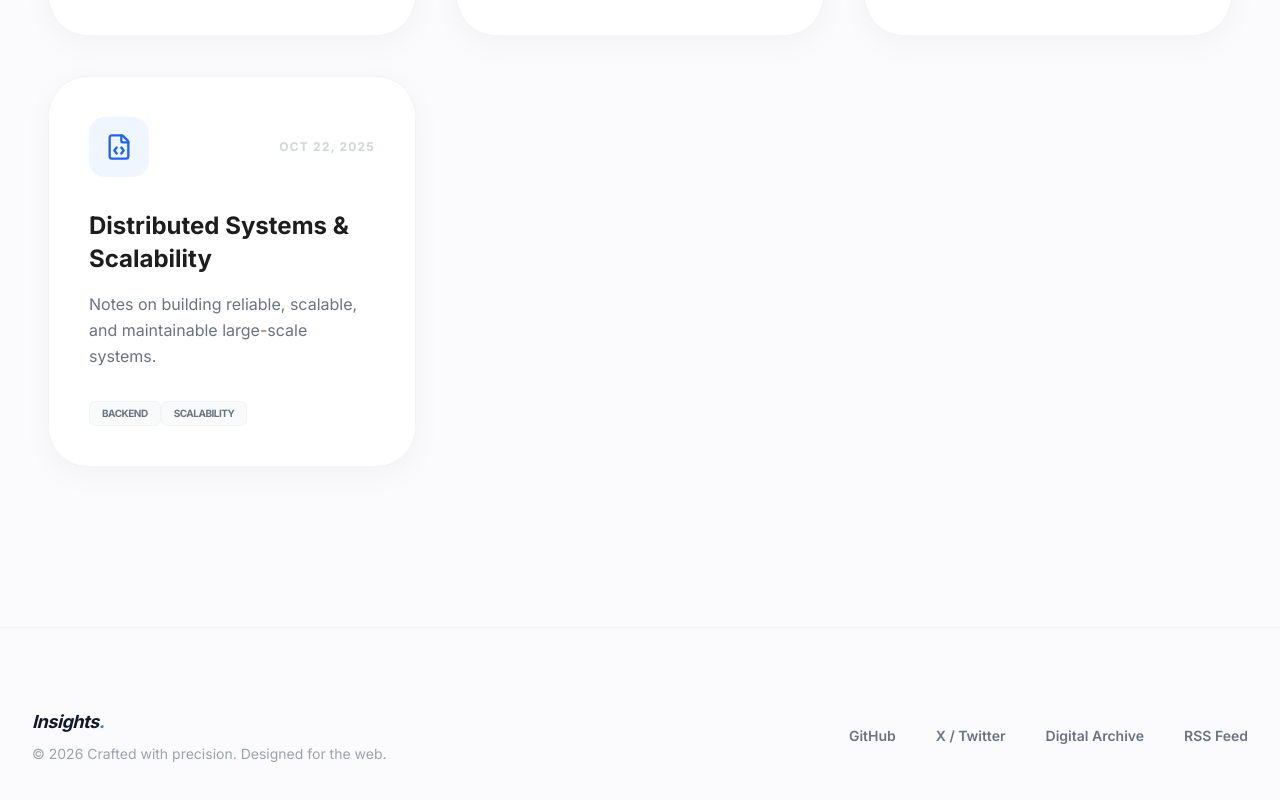
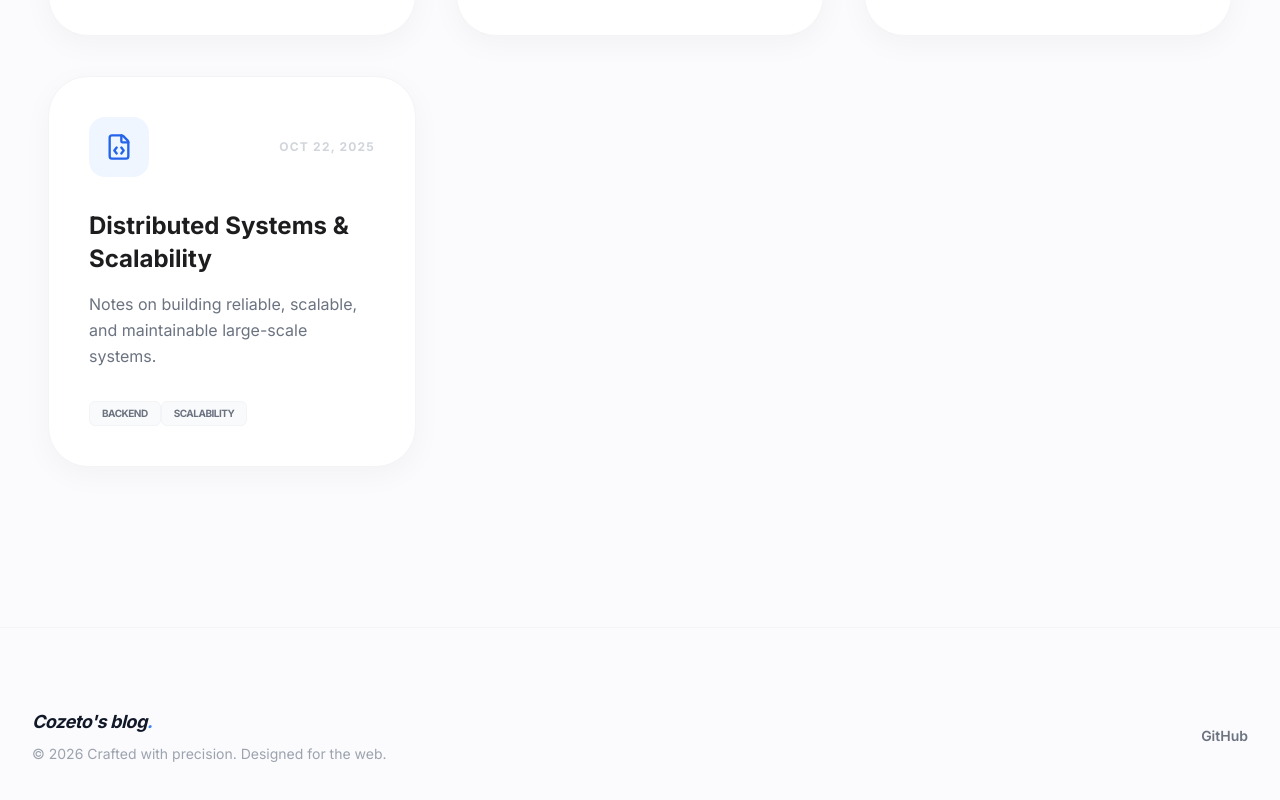
Before and after one commit to Cozeto/cozeto.github.io, a React (Vite) app: page / in a window 1280 px wide. Shown: the part 1119-1919 px from the top of the page. Built offline with nearby package versions, Linux system fonts and the light colour scheme.

Commit message:
feat: UI update

```diff
--- a/App.tsx
+++ b/App.tsx
@@ -34,14 +34,11 @@ const App: React.FC = () => {
         <footer className="border-t border-gray-100 dark:border-gray-900 py-20 px-8">
           <div className="max-w-[1600px] mx-auto flex flex-col md:flex-row justify-between items-center gap-8">
             <div className="text-sm text-gray-400">
-              <p className="font-bold text-gray-900 dark:text-white mb-2 italic text-lg tracking-tight">Insights<span className="text-blue-500">.</span></p>
+              <p className="font-bold text-gray-900 dark:text-white mb-2 italic text-lg tracking-tight">Cozeto's blog<span className="text-blue-500">.</span></p>
               <p>© 2026 Crafted with precision. Designed for the web.</p>
             </div>
             <nav className="flex gap-10 text-sm font-semibold text-gray-500 dark:text-gray-400">
-              <a href="#" className="hover:text-blue-500 transition-colors">GitHub</a>
-              <a href="#" className="hover:text-blue-500 transition-colors">X / Twitter</a>
-              <a href="#" className="hover:text-blue-500 transition-colors">Digital Archive</a>
-              <a href="#" className="hover:text-blue-500 transition-colors">RSS Feed</a>
+              <a href="https://github.com/Cozeto" className="hover:text-blue-500 transition-colors">GitHub</a>
             </nav>
           </div>
         </footer>
--- a/index.html
+++ b/index.html
@@ -4,7 +4,7 @@
 <head>
     <meta charset="UTF-8">
     <meta name="viewport" content="width=device-width, initial-scale=1.0">
-    <title>Notes & Insights | Digital Garden</title>
+    <title>Cozeto's blog</title>
     <script src="https://cdn.tailwindcss.com?plugins=typography"></script>
     <link rel="preconnect" href="https://fonts.googleapis.com">
     <link rel="preconnect" href="https://fonts.gstatic.com" crossorigin>
```
